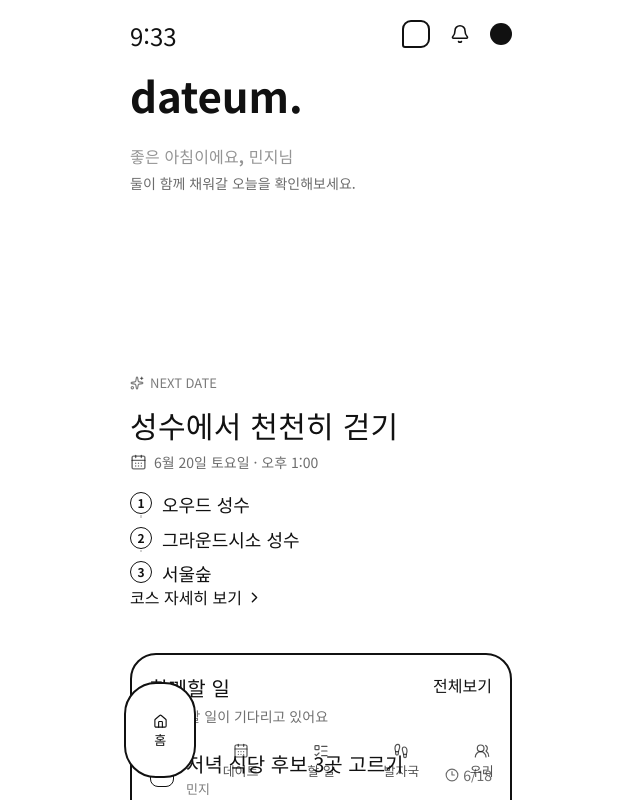
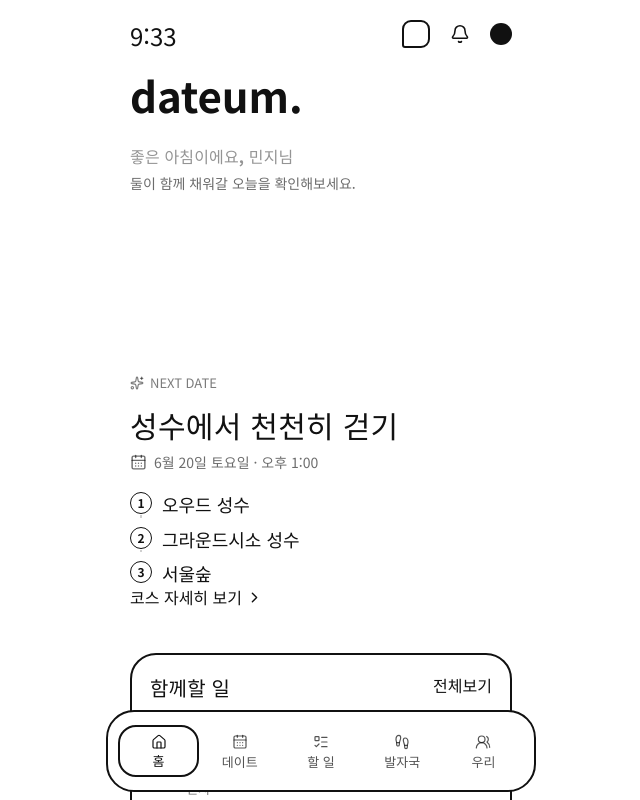
Before and after one commit to yejinrla/dateum, a React (Vite) app: page / in a window 1280 px wide. Shown: the top 800 px of the page, without its empty margins (319-959 px from the left). Built offline with nearby package versions, Linux system fonts and the light colour scheme; a web font is replaced by a local one.

Commit message:
Refine bottom navigation bar styling

```diff
--- a/src/styles.css
+++ b/src/styles.css
@@ -2457,18 +2457,20 @@ body {
   bottom: 8px;
   transform: translateX(-50%);
   width: min(100%, 430px);
-  height: 104px;
+  height: 82px;
   display: grid !important;
   grid-template-columns: repeat(5, 1fr);
-  align-items: end;
-  padding: 0 14px max(10px, env(safe-area-inset-bottom));
-  background: transparent;
-  border: 0;
+  align-items: center;
+  padding: 8px 10px max(8px, env(safe-area-inset-bottom));
+  background: #fff;
+  border: 2px solid #111;
+  border-radius: 28px;
   z-index: 40;
 }
 
 .mobile-nav button {
   min-width: 0;
+  width: 100%;
   height: 52px;
   border: 0;
   background: transparent;
@@ -2488,23 +2490,23 @@ body {
 }
 
 .mobile-nav button.active {
-  width: 72px;
-  height: 96px;
-  margin: 0 auto 2px;
+  width: 100%;
+  height: 52px;
+  margin: 0;
   border: 2px solid #111;
-  border-radius: 32px;
-  background: #fff;
-  color: #111;
-  transform: translateY(-6px);
+  border-radius: 18px;
+  background: transparent;
+  color: #111;
+  transform: none;
 }
 
 .mobile-nav button.active svg {
-  width: 15px;
-  height: 15px;
+  width: 16px;
+  height: 16px;
 }
 
 .mobile-nav button.active span {
-  max-width: 48px;
+  max-width: 100%;
   text-align: center;
   line-height: 0.95;
 }
```
